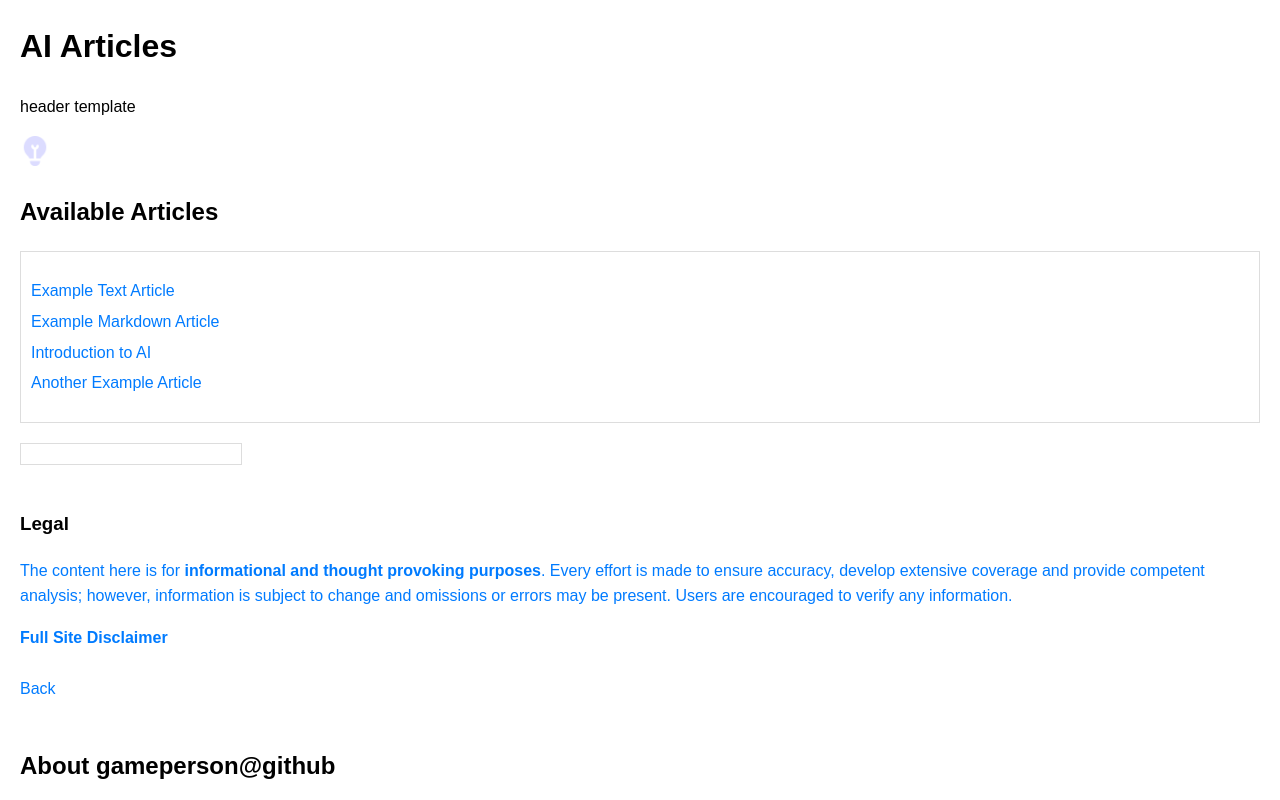
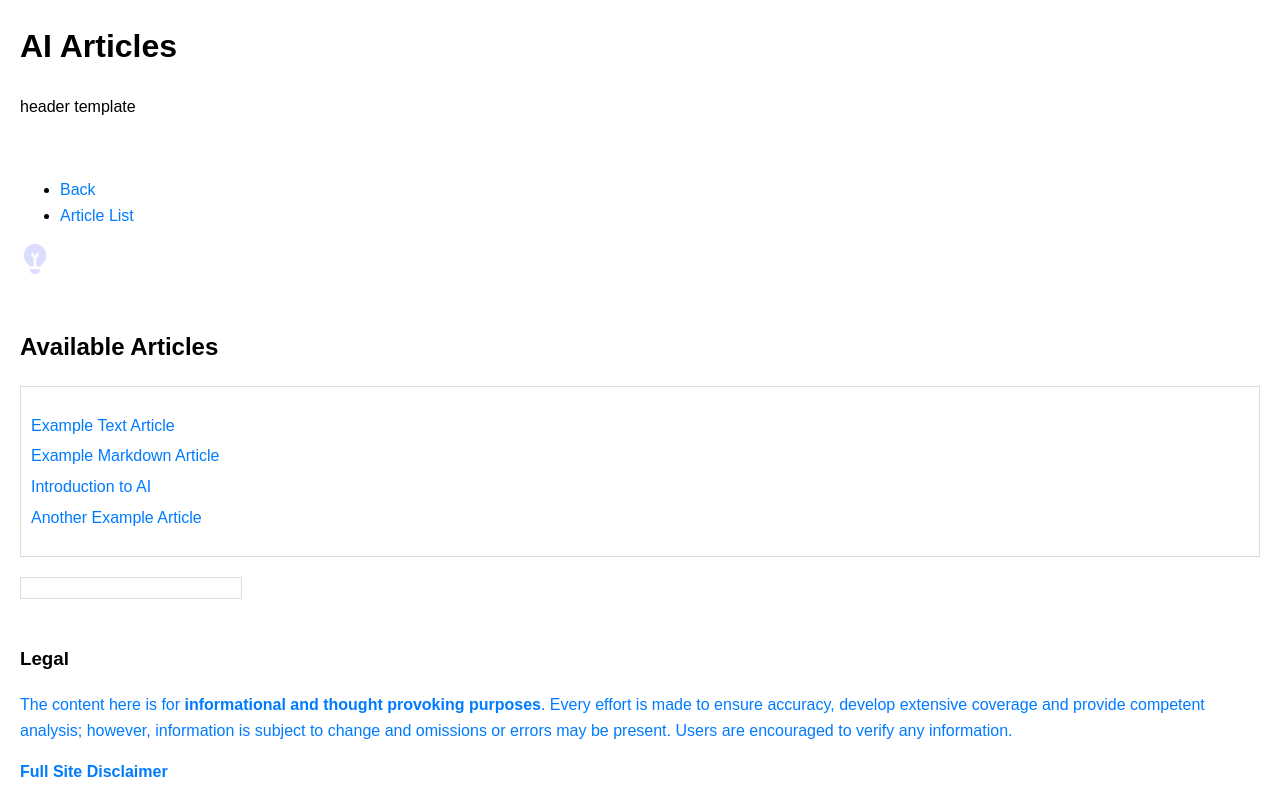
Before and after one commit to gameperson/info-auto, a plain HTML site: page index.html in a window 1280 px wide. Shown: the top 800 px of the page. Drawn offline with nearby package versions, Linux system fonts and the light colour scheme.

Commit message:
Update header.html

```diff
--- a/templates/header.html
+++ b/templates/header.html
@@ -1,9 +1,20 @@
 <header>
+    <div class="header-section">
     <h1>AI Articles</h1>
     <p>header template</p>
+        <br>
+        <ul>
+            <li><a href="javascript:history.back();"
+                class="btn" aria-label="back">Back</a></li>
+            <li><a href="index.html" class="btn"
+                aria-label="Article List">Article List</a></li>
+        </ul>
+    </div>
+
     <div id="theme-switch-header">
-        <a href="#" id="theme-toggle">
+        <a href="#" id="header-switch-theme">
             <img src="assets/images/bulb.0.png" alt="Dark Mode" style="width: 30px;">
         </a>
     </div>
+    <br>
 </header>
```
